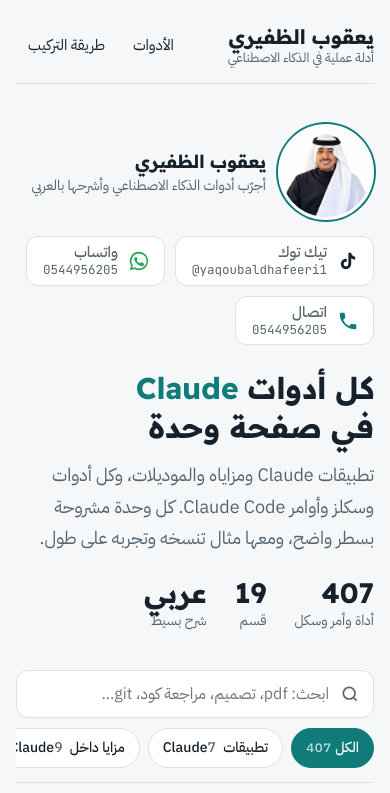
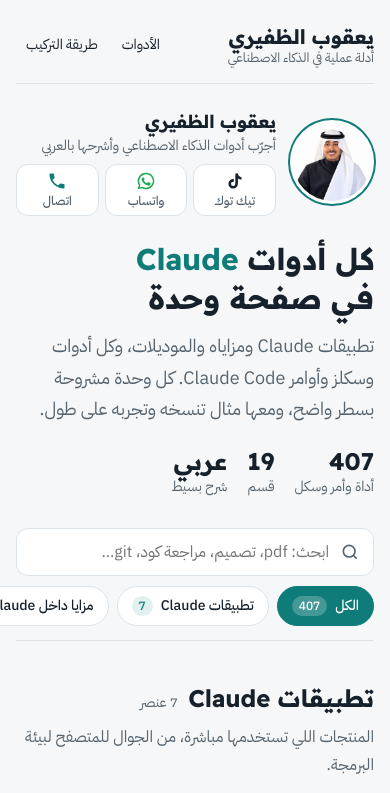
Before and after one commit to awadyaqoub5-creator/claude-code-skills, a plain HTML site: page index.html in a window 390 px wide. Shown: the top 793 px of the page. Drawn offline with Linux system fonts and the light colour scheme.

Commit message:
Improve responsive layout: contact buttons, filter chips, mobile hero
Co-Authored-By: Claude Opus 5.5 <noreply@anthropic.com>

```diff
--- a/index.html
+++ b/index.html
@@ -125,6 +125,30 @@ footer strong{color:var(--fg);font-family:var(--f-display)}
 
 .me .social{margin-top:4px;justify-content:center}
 @media (max-width:760px){.me{flex-wrap:wrap}.me .social{justify-content:flex-start;width:100%}}
+
+/* responsive fixes */
+.chip{display:inline-flex;align-items:center;gap:8px}
+.chip .n{margin:0;font-size:12px;padding:0 7px;border-radius:999px;background:var(--accent-soft);color:var(--accent);line-height:20px;opacity:1}
+.chip[aria-pressed="true"] .n{background:rgba(255,255,255,.22);color:inherit}
+@media (min-width:900px){.chips{flex-wrap:wrap;overflow:visible}}
+@media (max-width:899px){.chips{margin-inline:calc(-1 * max(16px,env(safe-area-inset-left,0px)));padding-inline:max(16px,env(safe-area-inset-left,0px));scroll-padding-inline:16px}}
+.me .social{flex-direction:column;width:100%;max-width:240px;gap:8px}
+.me .soc{width:100%;justify-content:flex-start}
+@media (max-width:760px){
+  .hero{padding-block:24px 16px}
+  .me{display:grid;grid-template-columns:auto minmax(0,1fr);gap:8px 14px;align-items:center;text-align:right}
+  .me img{grid-row:span 2;width:84px;height:84px}
+  .me figcaption{align-self:end}
+  .me .social{grid-column:2;display:grid;grid-template-columns:repeat(3,minmax(0,1fr));max-width:none;gap:6px;margin:0}
+  .me .soc{flex-direction:column;justify-content:center;gap:2px;min-height:52px;padding:6px 4px;text-align:center}
+  .me .soc svg{width:20px;height:20px}
+  .me .soc span{align-items:center;font-size:12.5px}
+  .me .soc small{display:none}
+  .stats{gap:20px}
+  .stats b{font-size:24px}
+  .grid{grid-template-columns:1fr}
+  .top nav a{padding:8px 10px;font-size:14px}
+}
 </style>
 </head>
 <body>
@@ -355,7 +379,7 @@ document.getElementById('stats').innerHTML=
  '<div><b>'+total+'</b><span>أداة وأمر وسكل</span></div><div><b>'+CATS.length+'</b><span>قسم</span></div><div><b>عربي</b><span>شرح بسيط</span></div>';
 
 var active='all';
-function chip(id,label,n){return '<button class="chip" type="button" data-f="'+id+'" aria-pressed="'+(id===active)+'">'+label+'<span class="n">'+n+'</span></button>'}
+function chip(id,label,n){return '<button class="chip" type="button" data-f="'+id+'" aria-pressed="'+(id===active)+'"><bdi>'+label+'</bdi><span class="n">'+n+'</span></button>'}
 chips.innerHTML=chip('all','الكل',total)+CATS.map(function(c){return chip(c.id,c.title,c.items.length)}).join('');
 
 var q=document.getElementById('q'),empty=document.getElementById('empty');
```
